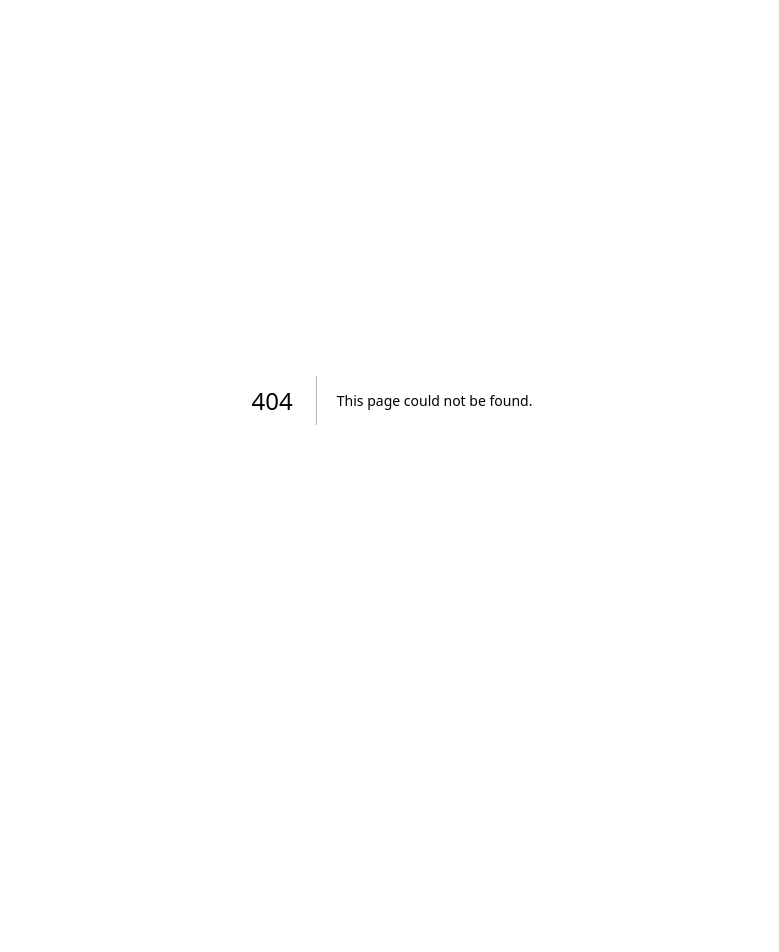
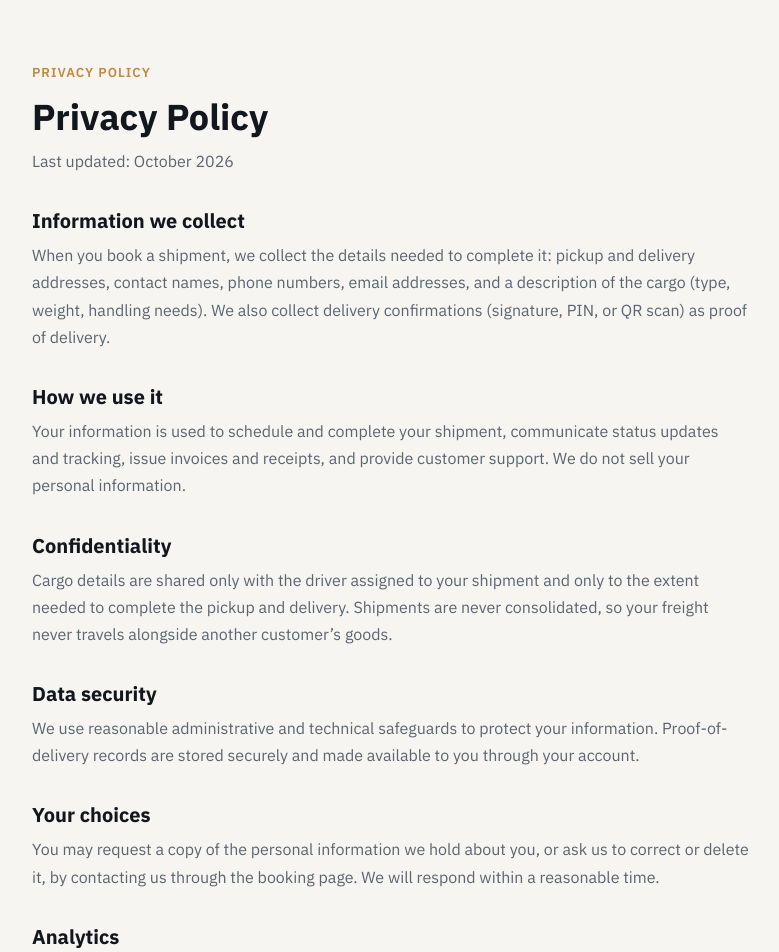
Before and after one commit to farooqumareng-alt/midwaymover, a Next.js app in the folder apps/web/: page /privacy in a window 1280 px wide. Before the commit this address had no page. Shown: the top 952 px of the page, without its empty margins (248-1027 px from the left). Before the commit the page ends 800 px from the top, so only its background shows below. Built offline with nearby package versions, Linux system fonts and the light colour scheme.

Commit message:
feat: add Privacy Policy page

```diff
--- /dev/null
+++ b/apps/web/src/app/privacy/page.tsx
@@ -0,0 +1,77 @@
+import type { Metadata } from "next";
+
+export const metadata: Metadata = {
+  title: "Privacy Policy — Midway Mover",
+  description: "How Midway Mover collects, uses, and protects your information.",
+};
+
+const section: React.CSSProperties = { marginBottom: 32 };
+const h2: React.CSSProperties = { fontSize: 20, marginBottom: 8 };
+const p: React.CSSProperties = { color: "var(--muted-on-light)", lineHeight: 1.7, marginBottom: 12 };
+
+export default function PrivacyPage() {
+  return (
+    <main className="container" style={{ paddingTop: 64, paddingBottom: 96, maxWidth: 800 }}>
+      <p className="eyebrow">Privacy Policy</p>
+      <h1 style={{ fontSize: 36, margin: "12px 0 8px" }}>Privacy Policy</h1>
+      <p style={{ ...p, marginBottom: 32 }}>Last updated: October 2026</p>
+
+      <div style={section}>
+        <h2 style={h2}>Information we collect</h2>
+        <p style={p}>
+          When you book a shipment, we collect the details needed to complete it:
+          pickup and delivery addresses, contact names, phone numbers, email
+          addresses, and a description of the cargo (type, weight, handling needs).
+          We also collect delivery confirmations (signature, PIN, or QR scan) as
+          proof of delivery.
+        </p>
+      </div>
+
+      <div style={section}>
+        <h2 style={h2}>How we use it</h2>
+        <p style={p}>
+          Your information is used to schedule and complete your shipment,
+          communicate status updates and tracking, issue invoices and receipts,
+          and provide customer support. We do not sell your personal information.
+        </p>
+      </div>
+
+      <div style={section}>
+        <h2 style={h2}>Confidentiality</h2>
+        <p style={p}>
+          Cargo details are shared only with the driver assigned to your shipment
+          and only to the extent needed to complete the pickup and delivery.
+          Shipments are never consolidated, so your freight never travels
+          alongside another customer&rsquo;s goods.
+        </p>
+      </div>
+
+      <div style={section}>
+        <h2 style={h2}>Data security</h2>
+        <p style={p}>
+          We use reasonable administrative and technical safeguards to protect
+          your information. Proof-of-delivery records are stored securely and
+          made available to you through your account.
+        </p>
+      </div>
+
+      <div style={section}>
+        <h2 style={h2}>Your choices</h2>
+        <p style={p}>
+          You may request a copy of the personal information we hold about you,
+          or ask us to correct or delete it, by contacting us through the booking
+          page. We will respond within a reasonable time.
+        </p>
+      </div>
+
+      <div style={section}>
+        <h2 style={h2}>Analytics</h2>
+        <p style={p}>
+          We use Google Analytics to understand how visitors use our website.
+          Google Analytics collects anonymized usage data; you can opt out with
+          Google&rsquo;s opt-out browser add-on.
+        </p>
+      </div>
+    </main>
+  );
+}
```
